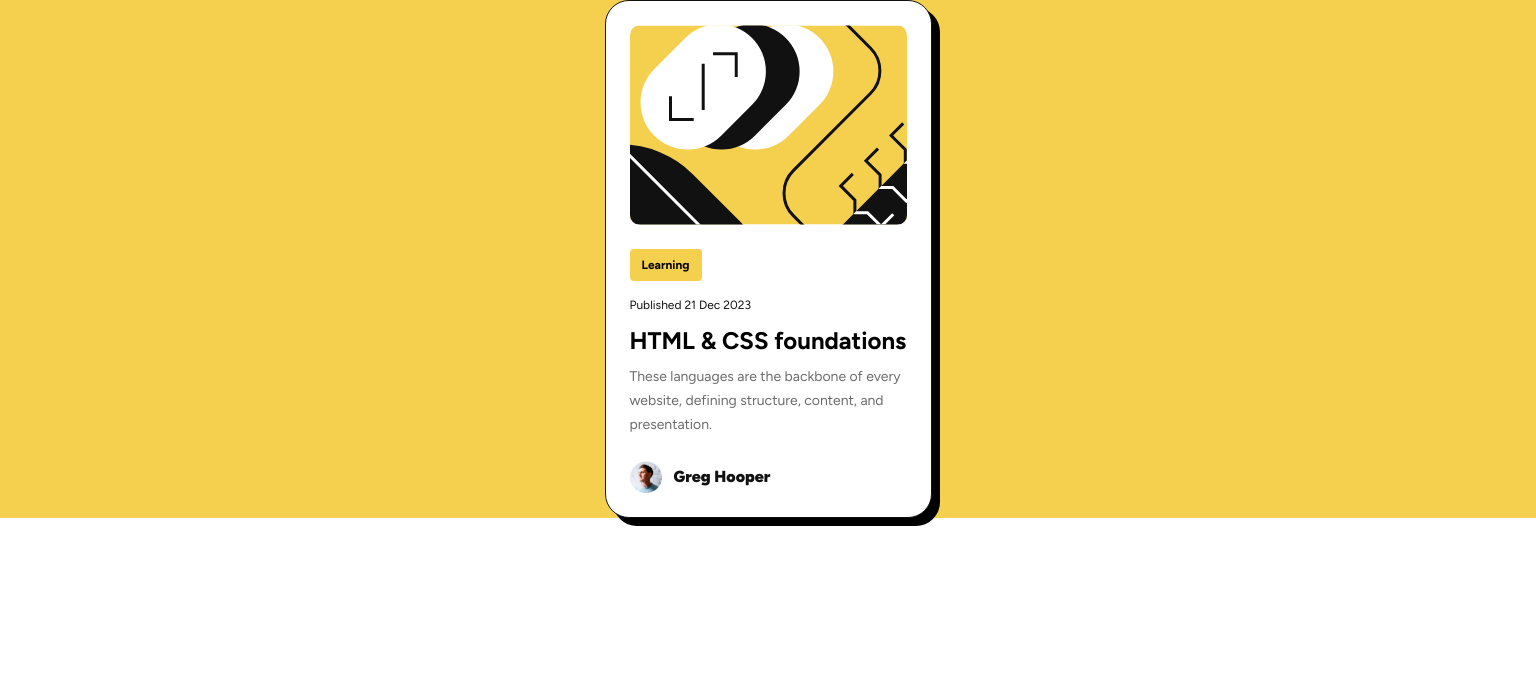
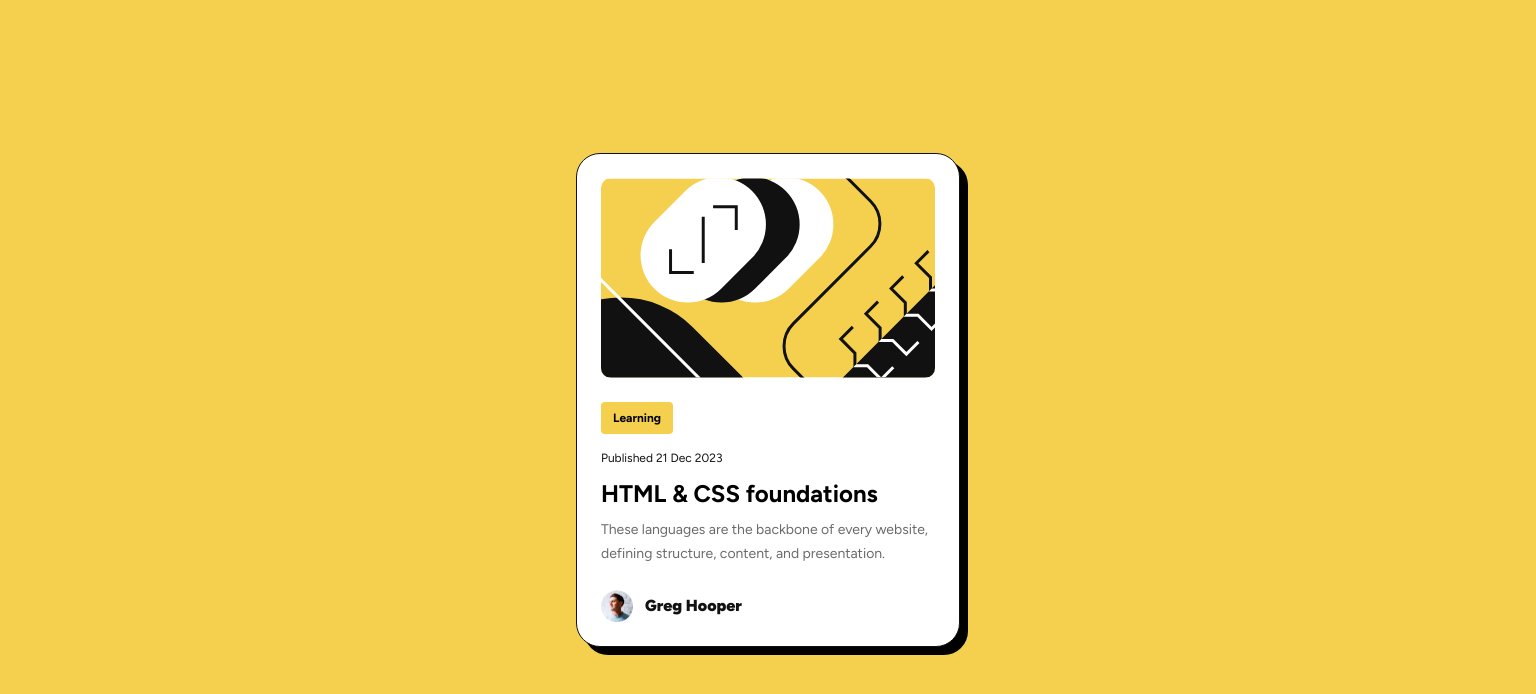
Before and after one commit to nelpopuli/blog-preview-card, a plain HTML site: page index.html in a window 1536 px wide. Drawn offline with Linux system fonts and the light colour scheme.

Commit message:
add media query for large desktops

```diff
--- a/style.css
+++ b/style.css
@@ -25,6 +25,8 @@ main {
   font-size: 16px;
   background-color: var(--yellow);
   line-height: 150%;
+
+  height: 100vh;
 
   display: flex;
   justify-content: center;
@@ -68,6 +70,10 @@ main {
   margin-top: 12px;
 }
 
+.blog-title:hover {
+  color: var(--yellow);
+}
+
 .blog-desc {
   font-size: 14px;
   color: var(--gray-500);
@@ -90,3 +96,9 @@ main {
   color: var(--gray-950);
   font-weight: 900;
 }
+
+@media (min-width: 1440px) {
+  .blog {
+    width: 384px;
+  }
+}
```
Also changed, not shown: design/active-states.jpg (deleted), design/desktop-design.jpg (deleted), design/mobile-design.jpg (deleted), preview.jpg (deleted), 3 other files.
